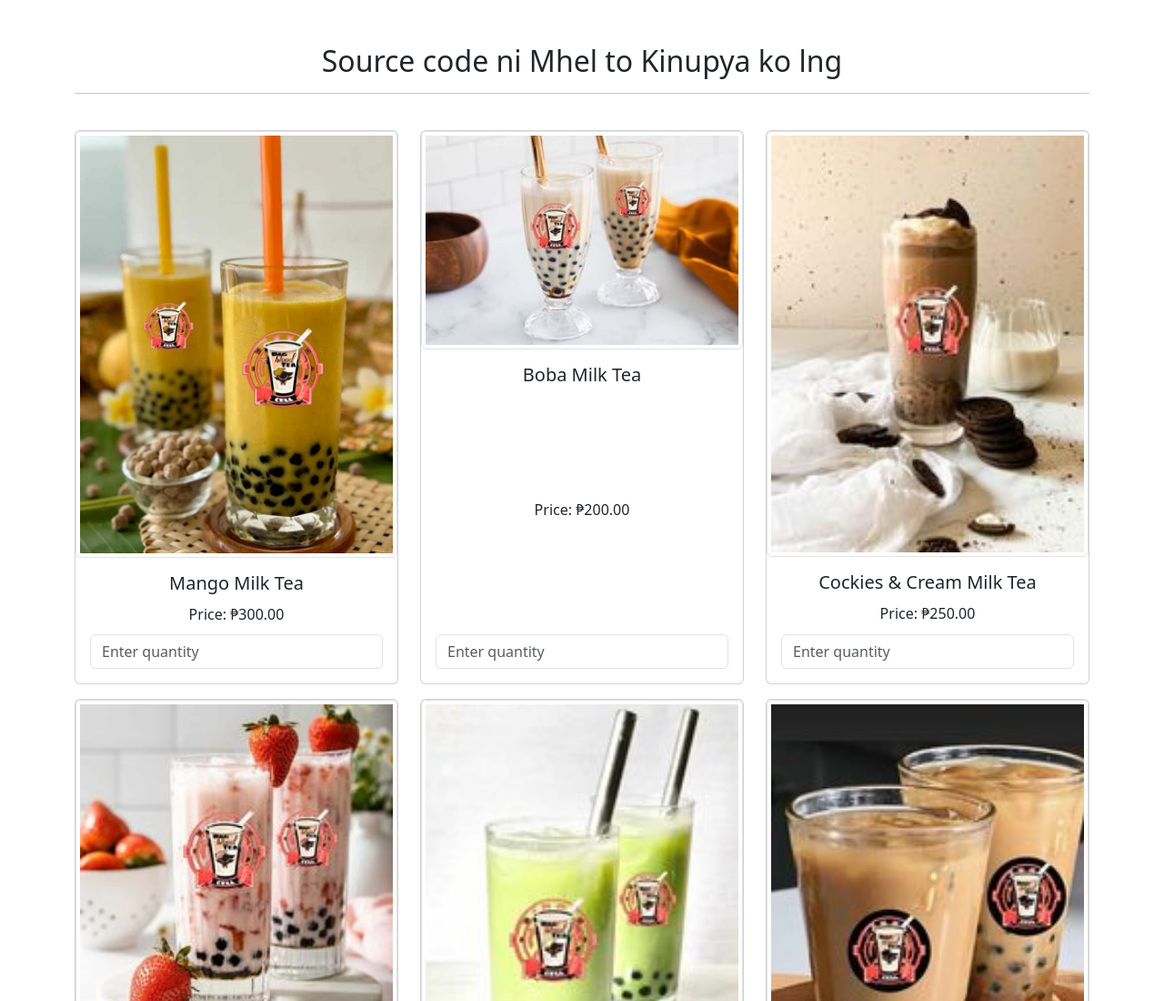
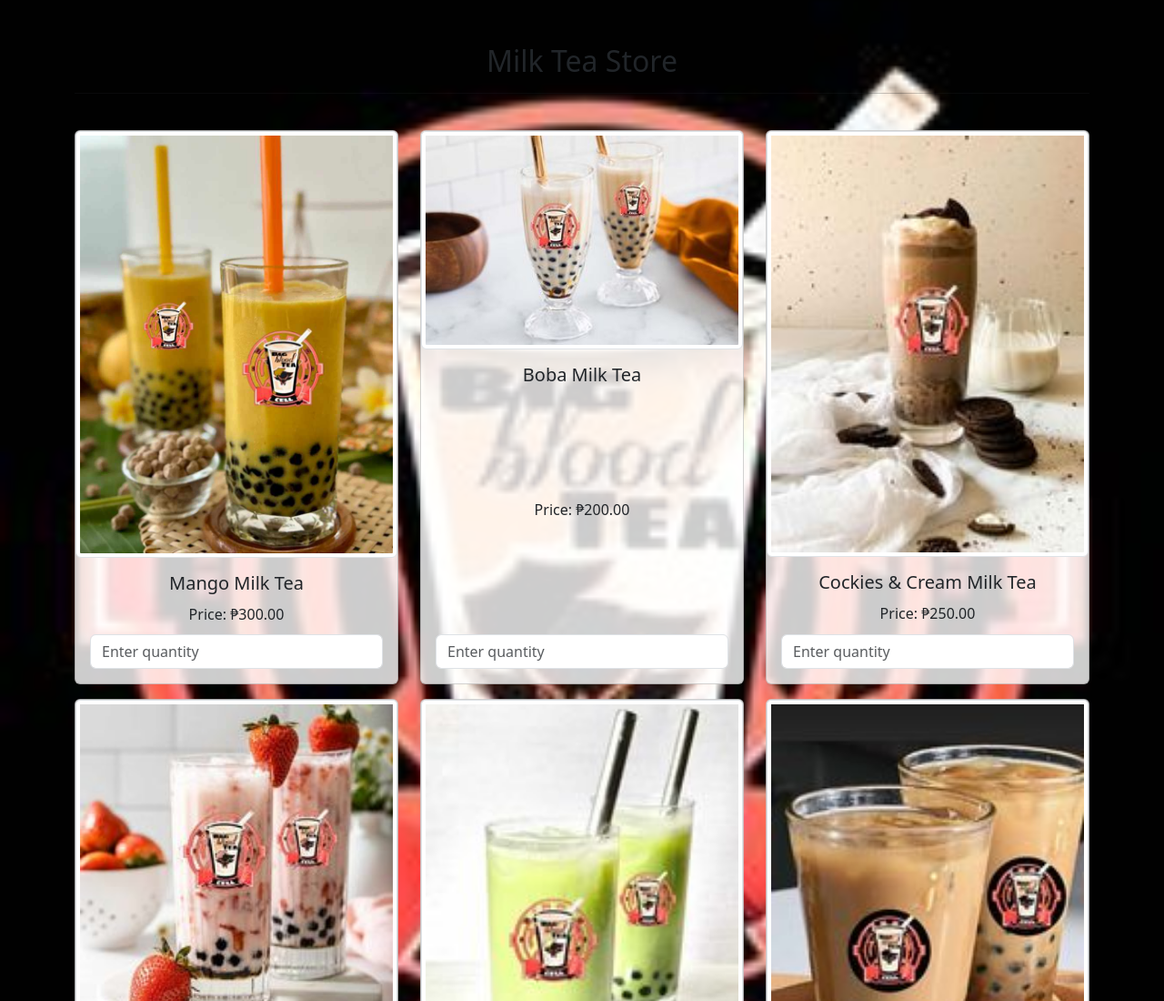
Before and after one commit to jean092002/sonjean.github.com, a plain HTML site: page index.html in a window 1280 px wide. Shown: the top 1100 px of the page at 91% size. Drawn offline with nearby package versions, Linux system fonts and the light colour scheme.

Commit message:
Update index.html

```diff
--- a/index.html
+++ b/index.html
@@ -3,14 +3,14 @@
 <head>
     <meta charset="UTF-8">
     <meta name="viewport" content="width=device-width, initial-scale=1.0">
-    <title>Wala Akong Maisip na Title Kaw na Maglagay Wag kang Tamad </title>
+    <title>Milk Tea Store ni Cricille Jean Felix Mapapa Sheesshhh Ka Sa Sarap</title>
 
     <link href="https://cdn.jsdelivr.net/npm/bootstrap@5.3.3/dist/css/bootstrap.min.css" rel="stylesheet" integrity="sha384-QWTKZyjpPEjISv5WaRU9OFeRpok6YctnYmDr5pNlyT2bRjXh0JMhjY6hW+ALEwIH" crossorigin="anonymous">
     <script src="https://cdn.jsdelivr.net/npm/bootstrap@5.3.3/dist/js/bootstrap.bundle.min.js" integrity="sha384-YvpcrYf0tY3lHB60NNkmXc5s9fDVZLESaAA55NDzOxhy9GkcIdslK1eN7N6jIeHz" crossorigin="anonymous"></script>
 
     <style>
         body {
-            background-image: url('images (4).jpeg'); /* Replace with your background image URL */
+            background-image: url('background1.jpg'); /* Replace with your background image URL */
             background-size: cover;
             background-repeat: no-repeat;
             background-attachment: fixed;
@@ -49,7 +49,7 @@
     <div class="container mt-5">
         <div class="row mb-4">
             <div class="col-12 text-center">
-                <h2>Source code ni Mhel to Kinupya ko lng</h2>
+                <h2>Milk Tea Store</h2>
                 <hr />
             </div>
         </div>
```
